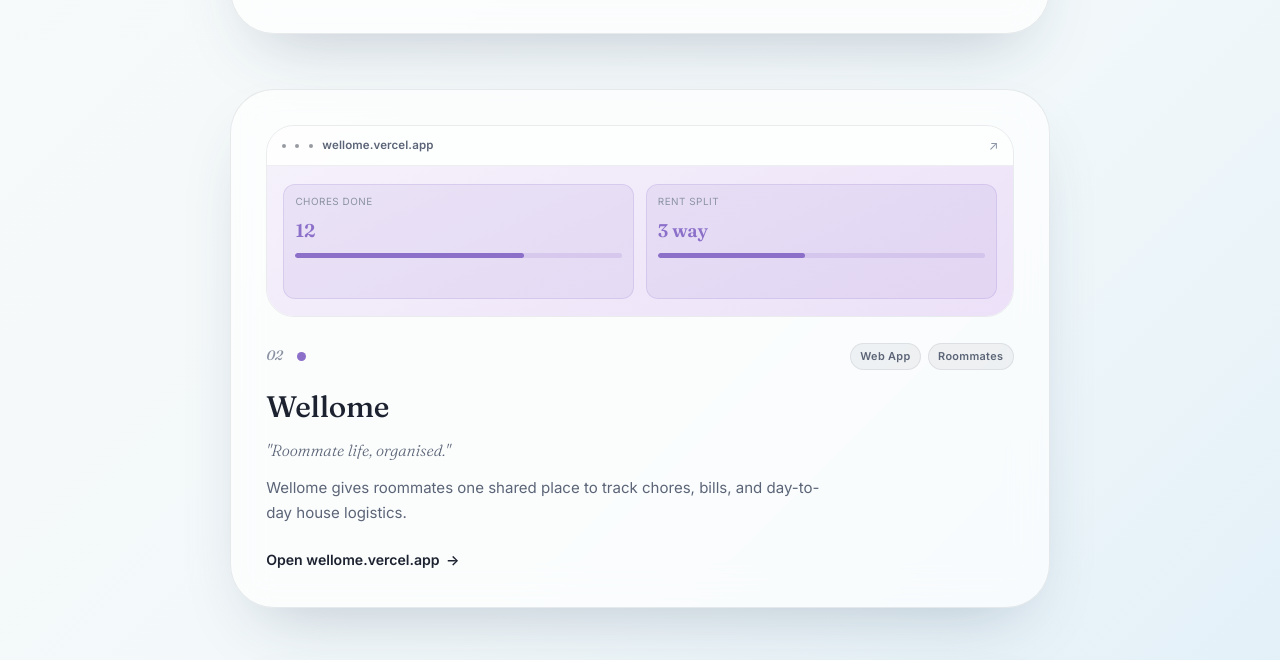
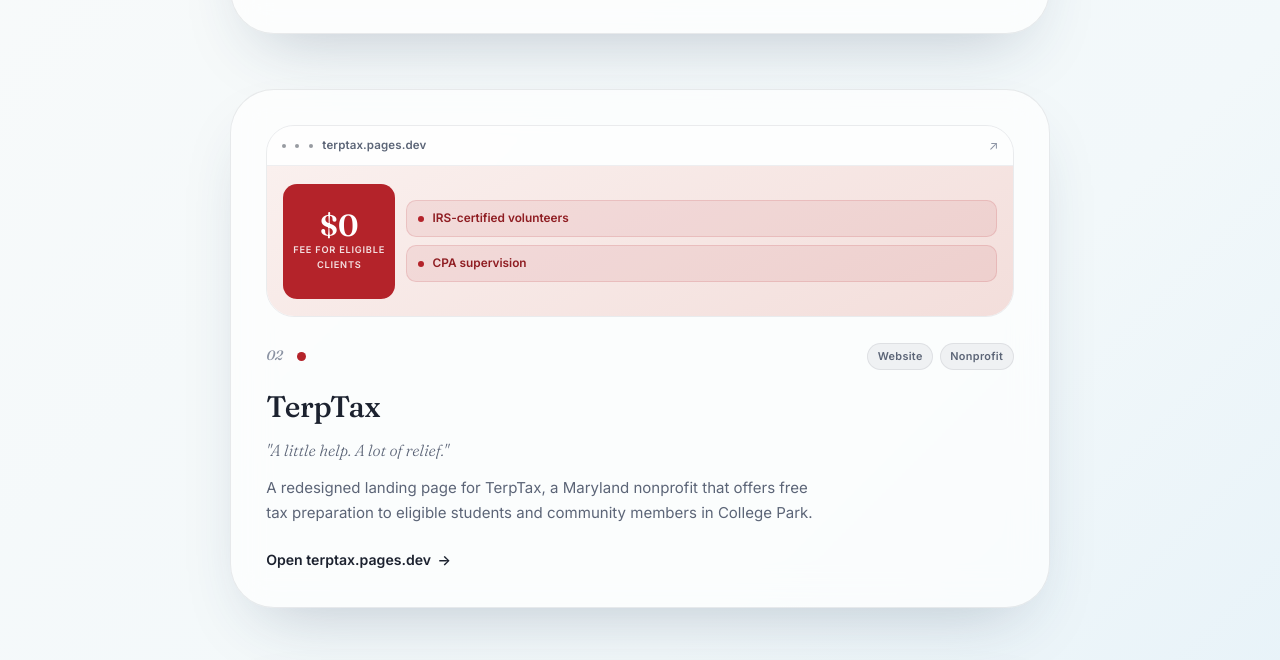
Before and after one commit to benjilee1010/hoyeonportfolio, a plain HTML site: page index.html in a window 1280 px wide. Shown: the part 1488-2148 px from the top of the page. Drawn offline with Linux system fonts and the light colour scheme.

Commit message:
Add TerpTax to the portfolio
Co-Authored-By: Claude Sonnet 5.5 <noreply@anthropic.com>

```diff
--- a/index.html
+++ b/index.html
@@ -4,7 +4,7 @@
 <meta charset="UTF-8" />
 <meta name="viewport" content="width=device-width, initial-scale=1.0" />
 <title>Hoyeon Lee</title>
-<meta name="description" content="Hoyeon Lee's portfolio — Cardboard Party, Ascade, Wellome, Crcls, Omma's Kitchen, and usePaletta." />
+<meta name="description" content="Hoyeon Lee's portfolio — Cardboard Party, Ascade, TerpTax, Wellome, Crcls, Omma's Kitchen, and usePaletta." />
 <meta name="color-scheme" content="light" />
 <link rel="preconnect" href="https://fonts.googleapis.com" />
 <link rel="preconnect" href="https://fonts.gstatic.com" crossorigin />
@@ -29,6 +29,7 @@
     --c-ascade:   #33477a;
     --c-omma:     #c1712f;
     --c-cardboard:#a0703a;
+    --c-terptax:  #b4232a;
     --c-wellome:  #8b6fc9;
     --c-crcls:    #c15f7f;
     --c-paletta1: #e0668a;
@@ -345,6 +346,13 @@
   .cb-mode { flex: 1; border-radius: 14px; background: linear-gradient(160deg, #e4cda8, #d4b98f); border: 1px solid rgba(110,74,40,0.22); display: flex; flex-direction: column; align-items: center; justify-content: center; gap: 0.2rem; padding: 0.9rem 0.6rem; color: #6e4a28; }
   .cb-mode small { font-size: 0.58rem; font-weight: 600; letter-spacing: 0.1em; text-transform: uppercase; opacity: 0.7; }
   .cb-mode strong { font-family: var(--font-display); font-size: 1.05rem; font-weight: 600; }
+  .preview-terptax .preview-content { background: linear-gradient(155deg, #faf0ee, #f3dedb); flex-direction: row; align-items: stretch; gap: 0.7rem; padding: 1.1rem 1rem; }
+  .tt-fee { width: 112px; flex-shrink: 0; border-radius: 14px; background: var(--c-terptax); color: #fff; display: flex; flex-direction: column; align-items: center; justify-content: center; gap: 0.15rem; padding: 0.8rem 0.5rem; }
+  .tt-fee strong { font-family: var(--font-display); font-size: 1.9rem; font-weight: 600; line-height: 1; }
+  .tt-fee small { font-size: 0.58rem; font-weight: 600; letter-spacing: 0.08em; text-transform: uppercase; opacity: 0.85; text-align: center; }
+  .tt-list { flex: 1; display: flex; flex-direction: column; justify-content: center; gap: 0.5rem; }
+  .tt-row { display: flex; align-items: center; gap: 0.55rem; font-size: 0.74rem; font-weight: 600; color: #8f1d22; background: rgba(180,35,42,0.08); border: 1px solid rgba(180,35,42,0.14); border-radius: 10px; padding: 0.5rem 0.65rem; }
+  .tt-row::before { content: ''; width: 6px; height: 6px; border-radius: 50%; background: var(--c-terptax); flex-shrink: 0; }
   .preview-ascade .preview-content { background: linear-gradient(155deg, #eef1f8, #e2e7f3); }
   .ascade-row { display: flex; align-items: center; gap: 0.55rem; }
   .ascade-check {
@@ -432,7 +440,9 @@
     .work { padding: 1rem 1.4rem 4rem; }
     .about { grid-template-columns: 1fr; padding: 1rem 1.4rem 5rem; gap: 2rem; }
     .preview-omma .preview-content,
+    .preview-terptax .preview-content,
     .preview-wellome .preview-content { flex-direction: column; }
+    .tt-fee { width: 100%; }
     .omma-cart { width: 100%; flex-direction: row; justify-content: center; gap: 0.4rem; padding: 0.5rem; }
   }
 </style>
@@ -464,12 +474,10 @@
 <section class="work" id="work">
   <div class="section-header">
     <p class="section-label">Selected projects</p>
-    <h2 class="section-title">Six projects.</h2>
+    <h2 class="section-title">Seven projects.</h2>
   </div>
 
   <div class="cards">
-
-
 
     <a class="card" data-index="01" href="https://ascade.co/gov" target="_blank" rel="noopener">
       <div class="card-preview preview-ascade">
@@ -499,7 +507,36 @@
       <span class="card-cta">Open ascade.co/gov <span>&rarr;</span></span>
     </a>
 
-    <a class="card" data-index="02" href="https://wellome.vercel.app/" target="_blank" rel="noopener">
+    <a class="card" data-index="02" href="https://terptax.pages.dev" target="_blank" rel="noopener">
+      <div class="card-preview preview-terptax">
+        <div class="preview-bar">
+          <span class="preview-dot"></span><span class="preview-dot"></span><span class="preview-dot"></span>
+          <span class="preview-url">terptax.pages.dev</span>
+          <span class="preview-arrow">&#8599;</span>
+        </div>
+        <div class="preview-content">
+          <div class="tt-fee"><strong>$0</strong><small>Fee for eligible clients</small></div>
+          <div class="tt-list">
+            <div class="tt-row">IRS-certified volunteers</div>
+            <div class="tt-row">CPA supervision</div>
+          </div>
+        </div>
+      </div>
+      <div class="card-meta">
+        <span class="card-num">02</span>
+        <div class="swatch-key"><span style="background:var(--c-terptax)"></span></div>
+        <div class="tags"><span class="tag">Website</span><span class="tag">Nonprofit</span></div>
+      </div>
+      <h3 class="card-title">TerpTax</h3>
+      <p class="card-tagline">"A little help. A lot of relief."</p>
+      <p class="card-desc">
+        A redesigned landing page for TerpTax, a Maryland nonprofit that offers free tax
+        preparation to eligible students and community members in College Park.
+      </p>
+      <span class="card-cta">Open terptax.pages.dev <span>&rarr;</span></span>
+    </a>
+
+    <a class="card" data-index="03" href="https://wellome.vercel.app/" target="_blank" rel="noopener">
       <div class="card-preview preview-wellome">
         <div class="preview-bar">
           <span class="preview-dot"></span><span class="preview-dot"></span><span class="preview-dot"></span>
@@ -520,7 +557,7 @@
         </div>
       </div>
       <div class="card-meta">
-        <span class="card-num">02</span>
+        <span class="card-num">03</span>
         <div class="swatch-key"><span style="background:var(--c-wellome)"></span></div>
         <div class="tags"><span class="tag">Web App</span><span class="tag">Roommates</span></div>
       </div>
@@ -533,7 +570,7 @@
       <span class="card-cta">Open wellome.vercel.app <span>&rarr;</span></span>
     </a>
 
-    <a class="card" data-index="03" href="https://cardboardparty.onrender.com" target="_blank" rel="noopener">
+    <a class="card" data-index="04" href="https://cardboardparty.onrender.com" target="_blank" rel="noopener">
       <div class="card-preview preview-cardboard">
         <div class="preview-bar">
           <span class="preview-dot"></span><span class="preview-dot"></span><span class="preview-dot"></span>
@@ -545,7 +582,7 @@
         </div>
       </div>
       <div class="card-meta">
-        <span class="card-num">03</span>
+        <span class="card-num">04</span>
         <div class="swatch-key"><span style="background:var(--c-cardboard)"></span></div>
         <div class="tags"><span class="tag tag-wip">Beta</span><span class="tag">Game</span></div>
       </div>
@@ -558,7 +595,7 @@
       <span class="card-cta">Open cardboardparty.onrender.com <span>&rarr;</span></span>
     </a>
 
-    <a class="card" data-index="04" href="https://crcls.vercel.app/" target="_blank" rel="noopener">
+    <a class="card" data-index="05" href="https://crcls.vercel.app/" target="_blank" rel="noopener">
       <div class="card-preview preview-crcls">
         <div class="preview-bar">
           <span class="preview-dot"></span><span class="preview-dot"></span><span class="preview-dot"></span>
@@ -572,7 +609,7 @@
         </div>
       </div>
       <div class="card-meta">
-        <span class="card-num">04</span>
+        <span class="card-num">05</span>
         <div class="swatch-key"><span style="background:var(--c-crcls)"></span></div>
         <div class="tags"><span class="tag">Web App</span></div>
       </div>
@@ -585,7 +622,7 @@
       <span class="card-cta">Open crcls.vercel.app <span>&rarr;</span></span>
     </a>
 
-    <a class="card" data-index="05" href="https://ommaskitchen.vercel.app/" target="_blank" rel="noopener">
+    <a class="card" data-index="06" href="https://ommaskitchen.vercel.app/" target="_blank" rel="noopener">
       <div class="card-preview preview-omma">
         <div class="preview-bar">
           <span class="preview-dot"></span><span class="preview-dot"></span><span class="preview-dot"></span>
@@ -602,7 +639,7 @@
         </div>
       </div>
       <div class="card-meta">
-        <span class="card-num">05</span>
+        <span class="card-num">06</span>
         <div class="swatch-key"><span style="background:var(--c-omma)"></span></div>
         <div class="tags"><span class="tag">Web App</span><span class="tag">Demo</span></div>
       </div>
@@ -615,7 +652,7 @@
       <span class="card-cta">Open ommaskitchen.vercel.app <span>&rarr;</span></span>
     </a>
 
-    <a class="card" data-index="06" href="https://usepaletta.vercel.app/" target="_blank" rel="noopener">
+    <a class="card" data-index="07" href="https://usepaletta.vercel.app/" target="_blank" rel="noopener">
       <div class="card-preview preview-paletta">
         <div class="preview-bar">
           <span class="preview-dot"></span><span class="preview-dot"></span><span class="preview-dot"></span>
@@ -639,7 +676,7 @@
         </div>
       </div>
       <div class="card-meta">
-        <span class="card-num">06</span>
+        <span class="card-num">07</span>
         <div class="swatch-key">
           <span style="background:var(--c-paletta1)"></span>
           <span style="background:var(--c-paletta3)"></span>
@@ -667,12 +704,13 @@
       UVA with a background in UI/UX design, visual arts, and music.
     </p>
     <p class="about-body">
-      These six projects range from enterprise software to a game still in progress. The
+      These seven projects range from enterprise software to a game still in progress. The
       process is the same either way: design first, then build.
     </p>
   </div>
   <div class="about-palette">
     <div class="ap-row"><span class="ap-dot" style="background:var(--c-ascade)"></span>Ascade</div>
+    <div class="ap-row"><span class="ap-dot" style="background:var(--c-terptax)"></span>TerpTax</div>
     <div class="ap-row"><span class="ap-dot" style="background:var(--c-wellome)"></span>Wellome</div>
     <div class="ap-row"><span class="ap-dot" style="background:var(--c-cardboard)"></span>Cardboard Party</div>
     <div class="ap-row"><span class="ap-dot" style="background:var(--c-crcls)"></span>Crcls</div>
```
